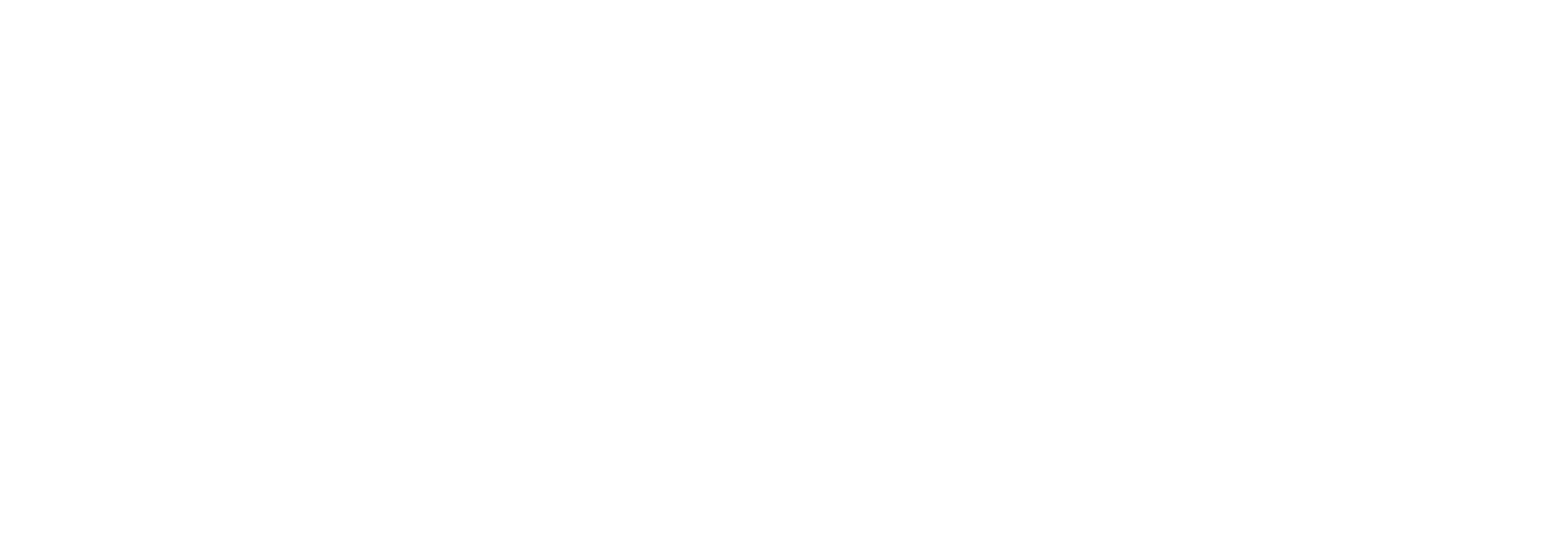
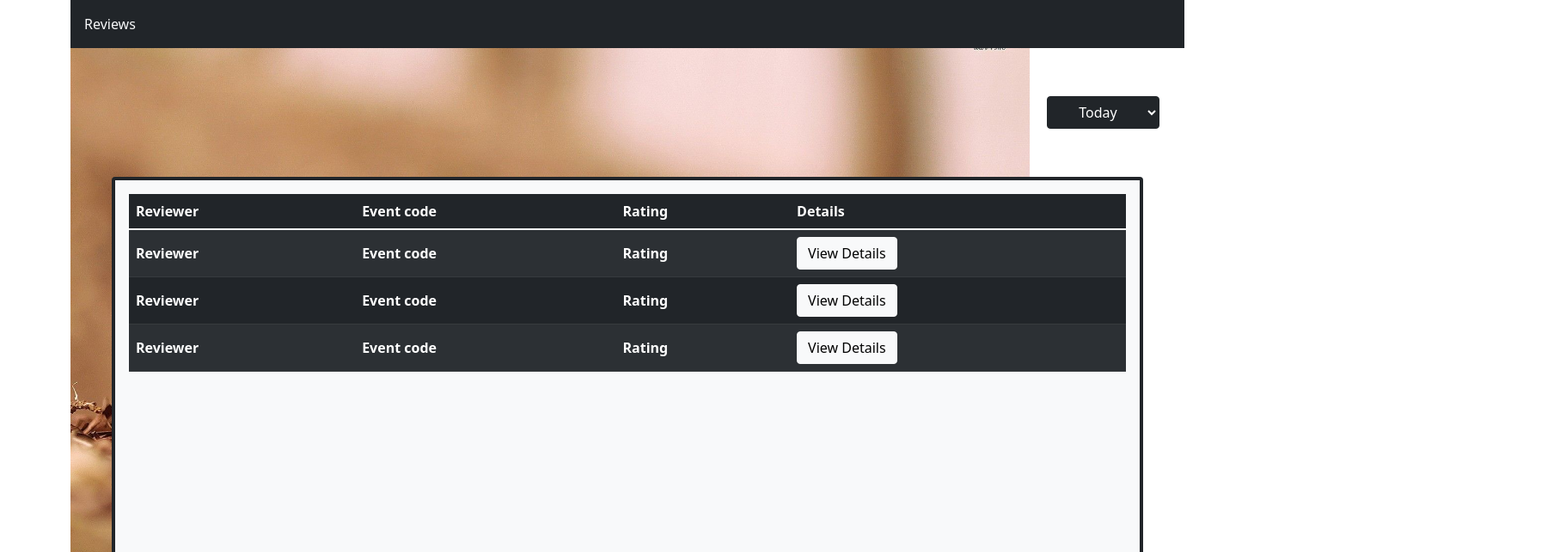
Before and after one commit to FarzanFrost/Flash, a React (Create React App) app in the folder flash-front-end/: page /ManagerViewAllReviews in a window 1280 px wide. Before the commit this address had no page. Shown: the top 643 px of the page at 86% size, 1822 px wide, since content can reach past the window. Built offline with nearby package versions, Linux system fonts and the light colour scheme.

Commit message:
In here add a table with a details button. In this button cannto wrk also add a filter this week this month and this year

```diff
--- a/flash-front-end/src/App.js
+++ b/flash-front-end/src/App.js
@@ -21,6 +21,7 @@
 import SelectImageContextProviderInterface from "./SelectImageContextProviderInterface";
 import EventReviewsCustomerContextProviderInterface from "./EventReviewsCustomerContextProviderInterface";
 import ManagerViewEmployeeDetails from "./ManagerViewEmployeeDetails";
+import ManagerViewAllReviews from "./ManagerViewAllReviews";
 
 
 function App() {
@@ -65,6 +66,7 @@
               <Route exact path="/Gallery" element={ <SelectImageContextProviderInterface/> } />
               <Route exact path="/EventReviews" element={ <EventReviewsCustomerContextProviderInterface/> } />
               <Route exact path="/ManagerViewEmployeeDetails" element={ <ManagerViewEmployeeDetails/> } />
+              <Route exact path="/ManagerViewAllReviews" element={ <ManagerViewAllReviews/> } />
 
 
           </Routes>
--- /dev/null
+++ b/flash-front-end/src/ManagerViewAllReviews.js
@@ -0,0 +1,100 @@
+import  React from 'react'
+import 'bootstrap';
+import 'bootstrap/dist/css/bootstrap.css';
+import loginPhoto from "./Images/backgroudphoto.jpg";
+
+
+const ManagerViewAllReviews = () => {
+
+
+    return (
+        <div className='container mt-4 '>
+            <div className='bg-image'   >
+                <img className="h-auto w-100" src={ loginPhoto } alt="Camera"/>
+
+                <div  style={ { position : "absolute" , top : 0 } }>
+                    <div className="p-3  bg-dark text-light  ">
+                       Reviews
+                    </div>
+                    <div className=" row ">
+
+
+
+                        <div className="col-md-6 mt-5" >
+
+                            <div className="dropdown position-relative mx-3 m-2" style={{ left:'70rem'}}>
+
+                                <select class="btn btn-dark dropdown-toggle" type="button" id="Filter"
+                                        data-bs-toggle="dropdown">
+                                    <option value="Today">Today</option>
+                                    <option value="This Week">This Week</option>
+                                    <option value="This Month">This Month</option>
+
+                                </select>
+                            </div>
+
+                        </div>
+
+                    </div>
+
+
+                    <div className="card bg-light border-dark border-4 mt-5 mx-5 " style={{width: '75rem',height:'36rem'}}>
+                        <div className="card-body ">
+                            <div className="table-responsive ">
+                                <table className="table table-dark table-striped align-middle"
+                                >
+                                    <thead>
+                                    <tr>
+                                        <th scope="col">Reviewer</th>
+                                        <th scope="col">Event code</th>
+                                        <th scope="col">Rating</th>
+                                        <th scope="col">Details</th>
+
+                                    </tr>
+                                    </thead>
+                                    <tbody>
+                                    <tr>
+                                        <th scope="col">Reviewer</th>
+                                        <th scope="col">Event code</th>
+                                        <th scope="col">Rating</th>
+                                        <th scope="col">
+                                            <button type="button" className="btn btn-light">View Details</button>
+                                        </th>
+
+                                    </tr>
+                                    <tr>
+                                        <th scope="col">Reviewer</th>
+                                        <th scope="col">Event code</th>
+                                        <th scope="col">Rating</th>
+                                        <th scope="col">
+                                            <button type="button" className="btn btn-light">View Details</button>
+                                        </th>
+
+                                    </tr>
+                                    <tr>
+                                        <th scope="col">Reviewer</th>
+                                        <th scope="col">Event code</th>
+                                        <th scope="col">Rating</th>
+                                        <th scope="col">
+                                            <button type="button" className="btn btn-light">View Details</button>
+                                        </th>
+
+
+                                    </tr>
+                                    </tbody>
+                                </table>
+                            </div>
+
+                        </div>
+                    </div>
+                </div>
+            </div>
+        </div>
+
+
+
+    )
+
+}
+
+export default ManagerViewAllReviews
```
